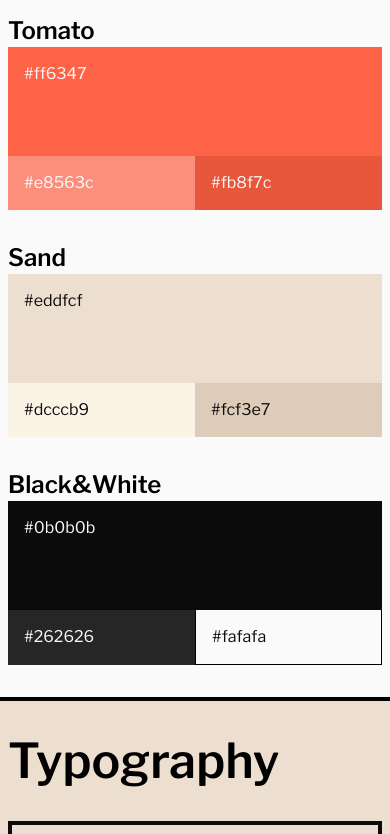
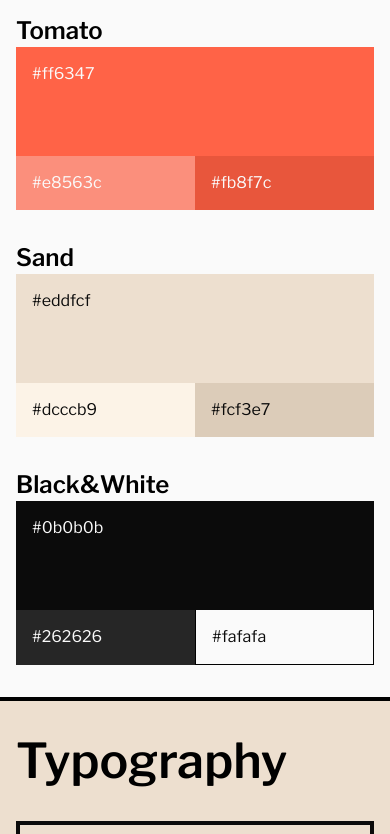
Before and after one commit to pitblackbeard/guidelines_web, a plain HTML site: page index.html in a window 390 px wide. Shown: the part 497-1331 px from the top of the page. Drawn offline with nearby package versions, Linux system fonts and the light colour scheme.

Commit message:
Update Stylesheet.css

```diff
--- a/Stylesheet.css
+++ b/Stylesheet.css
@@ -426,7 +426,7 @@ p, h1, h2, h3, h4, h5, h6 {
 @media only screen and (max-width: 960px) {
 
 section {
-    padding: 2rem 0.5rem;
+    padding: 2rem 2rem;
     display: block;
 }
 
@@ -486,6 +486,10 @@ h2 {
 
 @media only screen and (max-width: 480px) {
 
+section {
+    padding: 2rem 1rem;
+}
+
 .card-typeface-description {
     display: flex;
     flex-direction: column;
```
